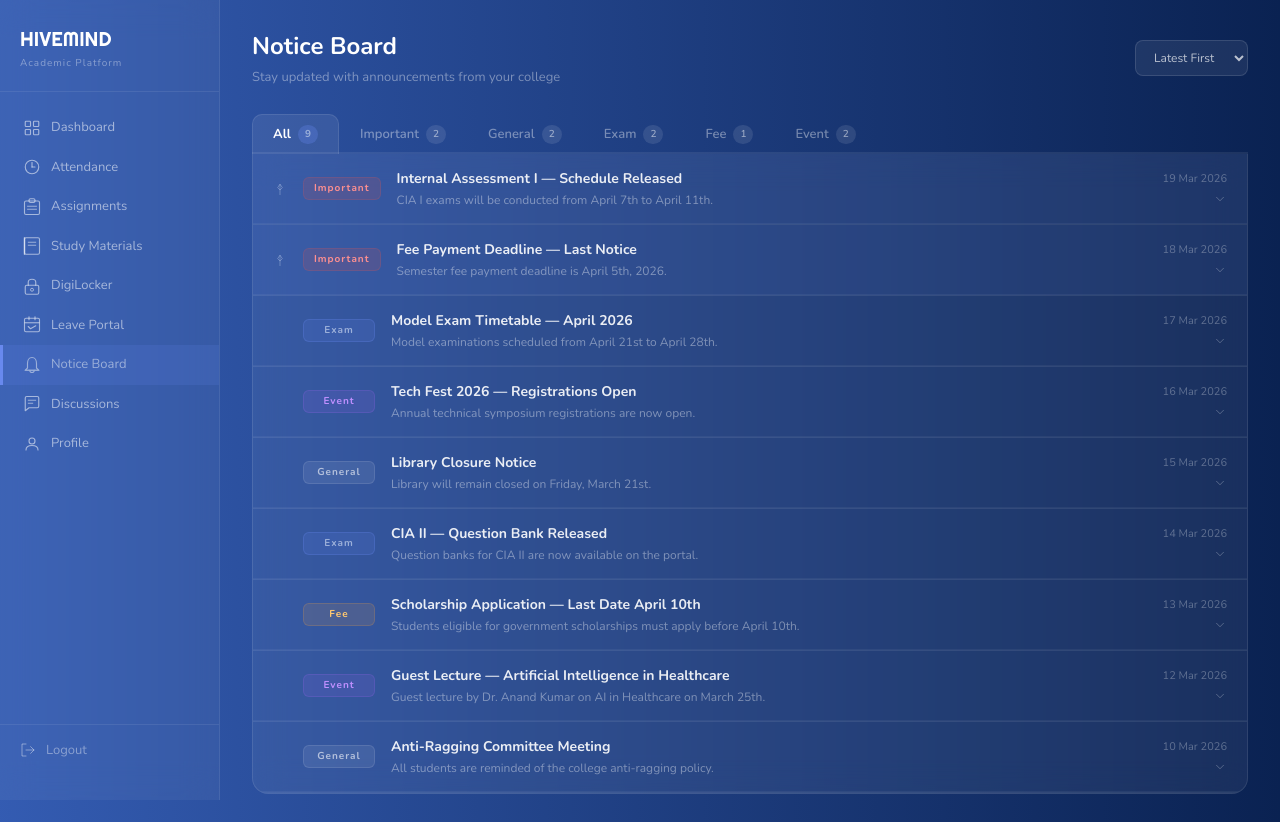
After one commit to sumedha-0407/hivemind, a Django app: page /accounts/notice/ in a window 1280 px wide. The commit adds this page. Run offline with Django 5.2, Linux system fonts and the light colour scheme.

Commit message:
notice board

```diff
--- a/accounts/urls.py
+++ b/accounts/urls.py
@@ -7,4 +7,5 @@ urlpatterns = [
     path('logout/', views.logout_view, name='logout'),
     path('dashboard/', views.dashboard_view, name='dashboard'),
     path('leave/', views.leave_view, name='leave'),
+    path('notice/', views.notice_view, name='notice'),
 ]
--- a/accounts/views.py
+++ b/accounts/views.py
@@ -40,3 +40,6 @@ def cover_view(request):
 
 def leave_view(request):
     return render(request, 'accounts/leave.html')
+
+def notice_view(request):
+    return render(request, 'accounts/notice.html')
--- a/templates/accounts/dashboard.html
+++ b/templates/accounts/dashboard.html
@@ -281,7 +281,7 @@
       <svg class="nav-icon" viewBox="0 0 24 24" fill="none"><rect x="2" y="3" width="20" height="18" rx="2" stroke="currentColor" stroke-width="1.5"/><line x1="2" y1="9" x2="22" y2="9" stroke="currentColor" stroke-width="1.5"/><line x1="8" y1="1" x2="8" y2="5" stroke="currentColor" stroke-width="1.5" stroke-linecap="round"/><line x1="16" y1="1" x2="16" y2="5" stroke="currentColor" stroke-width="1.5" stroke-linecap="round"/><path d="M7 14 L10 17 L17 13" stroke="currentColor" stroke-width="1.5" fill="none" stroke-linecap="round" stroke-linejoin="round"/></svg>
       Leave Portal
     </a>
-    <a href="#" class="nav-item">
+    <a href="{% url 'notice' %}" class="nav-item">
       <svg class="nav-icon" viewBox="0 0 24 24" fill="none"><path d="M12 2 C8 2 6 6 6 10 L6 16 L3 19 L21 19 L18 16 L18 10 C18 6 16 2 12 2 Z" stroke="currentColor" stroke-width="1.5" stroke-linejoin="round"/><line x1="3" y1="19" x2="21" y2="19" stroke="currentColor" stroke-width="1.5" stroke-linecap="round"/><path d="M9 19 Q9 22 12 22 Q15 22 15 19" stroke="currentColor" stroke-width="1.5" fill="none" stroke-linecap="round"/></svg>
       Notice Board
     </a>
@@ -369,7 +369,7 @@
         <div class="notice-item"><div class="notice-dot"></div>Project submission deadline extended to March 25th</div>
         <div class="notice-item"><div class="notice-dot"></div>Guest lecture on AI — Hall B, 2PM tomorrow</div>
         <div class="notice-item"><div class="notice-dot"></div>Library will remain closed on Friday for maintenance</div>
-        <a href="#" class="view-all-btn">View all notices →</a>
+        <a href="{% url 'notice' %}" class="view-all-btn">View all notices →</a>
       </div>
 
       <div class="bottom-card">
--- a/templates/accounts/leave.html
+++ b/templates/accounts/leave.html
@@ -10,7 +10,7 @@
   * { font-family: 'Nunito', sans-serif; box-sizing: border-box; }
 
   body {
-    background: linear-gradient(135deg, hsla(240, 60%, 25%, 1) 0%, hsla(220, 78%, 18%, 1) 50%, hsla(200, 70%, 20%, 1) 100%);
+    background: linear-gradient(90deg, hsla(221, 55%, 45%, 1) 0%, hsla(220, 78%, 18%, 1) 100%);
     min-height: 100vh;
   }
 
--- /dev/null
+++ b/templates/accounts/notice.html
@@ -0,0 +1,450 @@
+{% extends 'base.html' %}
+
+{% block title %}HIVEMIND - Notice Board{% endblock %}
+
+{% block background %}{% endblock background %}
+
+{% block content %}
+<style>
+  @import url('https://fonts.googleapis.com/css2?family=Righteous&family=Nunito:wght@400;600;700&display=swap');
+  * { font-family: 'Nunito', sans-serif; box-sizing: border-box; }
+  body {
+    background: linear-gradient(90deg, hsla(221, 55%, 45%, 1) 0%, hsla(220, 78%, 18%, 1) 100%);
+    min-height: 100vh;
+  }
+  .dash-wrap { display: flex; min-height: 100vh; }
+
+  .sidebar {
+    width: 220px; flex-shrink: 0;
+    background: rgba(255,255,255,0.05);
+    backdrop-filter: blur(16px);
+    border-right: 1px solid rgba(255,255,255,0.08);
+    display: flex; flex-direction: column;
+    padding: 24px 0; position: fixed;
+    height: 100vh; z-index: 10;
+  }
+  .sidebar-logo {
+    font-family: 'Righteous', cursive;
+    font-size: 20px; color: white;
+    padding: 0 20px 20px;
+    border-bottom: 1px solid rgba(255,255,255,0.08);
+    margin-bottom: 16px;
+  }
+  .sidebar-logo span {
+    font-size: 10px; color: rgba(255,255,255,0.4);
+    display: block; font-family: 'Nunito', sans-serif;
+    font-weight: 400; letter-spacing: 1px; margin-top: 2px;
+  }
+  .nav-item {
+    display: flex; align-items: center; gap: 10px;
+    padding: 10px 20px; font-size: 13px;
+    color: rgba(255,255,255,0.55); cursor: pointer;
+    transition: all 0.2s; text-decoration: none;
+    border-left: 3px solid transparent;
+  }
+  .nav-item:hover { background: rgba(255,255,255,0.06); color: white; text-decoration: none; }
+  .nav-item.active { background: rgba(104,137,238,0.15); color: #9bafd9; border-left-color: #6889ee; }
+  .nav-icon { width: 18px; height: 18px; flex-shrink: 0; }
+  .sidebar-footer {
+    margin-top: auto; padding: 16px 20px;
+    border-top: 1px solid rgba(255,255,255,0.08);
+  }
+  .logout-btn {
+    display: flex; align-items: center; gap: 10px;
+    font-size: 13px; color: rgba(255,255,255,0.4);
+    text-decoration: none; transition: all 0.2s;
+  }
+  .logout-btn:hover { color: #ff6b6b; text-decoration: none; }
+
+  /* MAIN */
+  .main-area { margin-left: 220px; flex: 1; padding: 28px 32px; }
+
+  /* PAGE HEADER */
+  .page-header {
+    display: flex; align-items: center; justify-content: space-between;
+    margin-bottom: 24px;
+  }
+  .page-title { font-size: 24px; font-weight: 700; color: white; margin: 0; }
+  .page-sub { font-size: 13px; color: rgba(255,255,255,0.4); margin: 4px 0 0; }
+
+  /* SORT */
+  .sort-select {
+    padding: 8px 14px; border-radius: 8px;
+    border: 1px solid rgba(255,255,255,0.12);
+    background: rgba(255,255,255,0.07);
+    color: rgba(255,255,255,0.7); font-size: 12px;
+    font-family: 'Nunito', sans-serif; outline: none; cursor: pointer;
+  }
+  .sort-select option { background: #1a2a5e; color: white; }
+
+  /* FOLDER TABS */
+  .folder-tabs {
+    display: flex; gap: 0; margin-bottom: 0;
+    border-bottom: 2px solid rgba(255,255,255,0.08);
+  }
+  .folder-tab {
+    padding: 10px 20px; cursor: pointer;
+    font-size: 13px; font-weight: 600;
+    color: rgba(255,255,255,0.4);
+    border-radius: 10px 10px 0 0;
+    border: 1px solid transparent;
+    border-bottom: none;
+    transition: all 0.2s; display: flex; align-items: center; gap: 7px;
+    position: relative; bottom: -2px;
+    background: transparent;
+  }
+  .folder-tab:hover { color: rgba(255,255,255,0.7); background: rgba(255,255,255,0.04); }
+  .folder-tab.active {
+    color: white; font-weight: 700;
+    background: rgba(255,255,255,0.08);
+    border-color: rgba(255,255,255,0.1);
+    border-bottom-color: transparent;
+  }
+  .folder-tab .tab-count {
+    font-size: 10px; padding: 2px 7px; border-radius: 10px;
+    background: rgba(255,255,255,0.1); color: rgba(255,255,255,0.5);
+  }
+  .folder-tab.active .tab-count { background: rgba(104,137,238,0.3); color: #9bafd9; }
+
+  /* NOTICE PANEL */
+  .notice-panel {
+    background: rgba(255,255,255,0.06);
+    backdrop-filter: blur(16px);
+    border: 1px solid rgba(255,255,255,0.1);
+    border-top: none; border-radius: 0 0 16px 16px;
+    overflow: hidden;
+  }
+
+  /* NOTICE ROW */
+  .notice-row {
+    display: flex; align-items: center; gap: 16px;
+    padding: 14px 20px;
+    border-bottom: 1px solid rgba(255,255,255,0.05);
+    cursor: pointer; transition: all 0.2s;
+    position: relative;
+  }
+  .notice-row:last-child { border-bottom: none; }
+  .notice-row:hover { background: rgba(255,255,255,0.05); }
+  .notice-row.expanded { background: rgba(255,255,255,0.07); }
+  .notice-row.pinned { background: rgba(104,137,238,0.06); }
+
+  .notice-pin {
+    flex-shrink: 0;
+  }
+
+  .notice-cat-badge {
+    flex-shrink: 0; padding: 3px 10px; border-radius: 6px;
+    font-size: 10px; font-weight: 700; letter-spacing: 1px;
+    min-width: 72px; text-align: center;
+  }
+  .cat-important { background: rgba(220,80,80,0.15); color: #ff9090; border: 1px solid rgba(220,80,80,0.2); }
+  .cat-general { background: rgba(255,255,255,0.08); color: rgba(255,255,255,0.6); border: 1px solid rgba(255,255,255,0.1); }
+  .cat-exam { background: rgba(104,137,238,0.15); color: #9bafd9; border: 1px solid rgba(104,137,238,0.25); }
+  .cat-fee { background: rgba(240,160,64,0.12); color: #ffc870; border: 1px solid rgba(240,160,64,0.2); }
+  .cat-event { background: rgba(160,100,240,0.12); color: #c090ff; border: 1px solid rgba(160,100,240,0.2); }
+
+  .notice-main { flex: 1; min-width: 0; }
+  .notice-title {
+    font-size: 14px; font-weight: 700; color: rgba(255,255,255,0.9);
+    white-space: nowrap; overflow: hidden; text-overflow: ellipsis;
+  }
+  .notice-row.expanded .notice-title { white-space: normal; }
+  .notice-preview {
+    font-size: 12px; color: rgba(255,255,255,0.4);
+    margin-top: 2px; white-space: nowrap; overflow: hidden; text-overflow: ellipsis;
+  }
+
+  .notice-expand {
+    max-height: 0; overflow: hidden;
+    transition: max-height 0.3s ease;
+    font-size: 13px; color: rgba(255,255,255,0.6);
+    line-height: 1.7; padding: 0 20px 0 118px;
+    border-bottom: 1px solid rgba(255,255,255,0.05);
+    background: rgba(255,255,255,0.03);
+  }
+  .notice-expand.open { max-height: 200px; padding: 12px 20px 14px 118px; }
+  .notice-expand .posted-by {
+    font-size: 11px; color: rgba(255,255,255,0.3);
+    margin-top: 8px; display: flex; align-items: center; gap: 6px;
+  }
+
+  .notice-right {
+    display: flex; flex-direction: column; align-items: flex-end;
+    gap: 4px; flex-shrink: 0;
+  }
+  .notice-date { font-size: 11px; color: rgba(255,255,255,0.3); }
+  .notice-chevron {
+    transition: transform 0.2s;
+    color: rgba(255,255,255,0.3);
+  }
+  .notice-row.expanded .notice-chevron { transform: rotate(180deg); }
+
+  .empty-notice {
+    padding: 60px 20px; text-align: center;
+    color: rgba(255,255,255,0.25); font-size: 13px;
+  }
+</style>
+
+<div class="dash-wrap">
+  <!-- SIDEBAR -->
+  <div class="sidebar">
+    <div class="sidebar-logo">
+      HIVEMIND
+      <span>Academic Platform</span>
+    </div>
+    <a href="{% url 'dashboard' %}" class="nav-item">
+      <svg class="nav-icon" viewBox="0 0 24 24" fill="none"><rect x="3" y="3" width="7" height="7" rx="1" stroke="currentColor" stroke-width="1.5"/><rect x="14" y="3" width="7" height="7" rx="1" stroke="currentColor" stroke-width="1.5"/><rect x="3" y="14" width="7" height="7" rx="1" stroke="currentColor" stroke-width="1.5"/><rect x="14" y="14" width="7" height="7" rx="1" stroke="currentColor" stroke-width="1.5"/></svg>
+      Dashboard
+    </a>
+    <a href="#" class="nav-item">
+      <svg class="nav-icon" viewBox="0 0 24 24" fill="none"><circle cx="12" cy="12" r="9" stroke="currentColor" stroke-width="1.5"/><path d="M12 12 L12 6" stroke="currentColor" stroke-width="1.5" stroke-linecap="round"/><path d="M12 12 L16 12" stroke="currentColor" stroke-width="1.5" stroke-linecap="round"/></svg>
+      Attendance
+    </a>
+    <a href="#" class="nav-item">
+      <svg class="nav-icon" viewBox="0 0 24 24" fill="none"><rect x="2" y="4" width="20" height="18" rx="2" stroke="currentColor" stroke-width="1.5"/><rect x="8" y="1" width="8" height="5" rx="2" stroke="currentColor" stroke-width="1.5"/><line x1="6" y1="11" x2="18" y2="11" stroke="currentColor" stroke-width="1.2" stroke-linecap="round"/><line x1="6" y1="15" x2="18" y2="15" stroke="currentColor" stroke-width="1.2" stroke-linecap="round"/></svg>
+      Assignments
+    </a>
+    <a href="#" class="nav-item">
+      <svg class="nav-icon" viewBox="0 0 24 24" fill="none"><path d="M2 3 Q2 1 4 1 L20 1 Q22 1 22 3 L22 21 Q22 23 20 23 L4 23 Q2 23 2 21 Z" stroke="currentColor" stroke-width="1.5"/><line x1="7" y1="7" x2="17" y2="7" stroke="currentColor" stroke-width="1.2" stroke-linecap="round"/><line x1="7" y1="11" x2="17" y2="11" stroke="currentColor" stroke-width="1.2" stroke-linecap="round"/><line x1="2" y1="1" x2="2" y2="23" stroke="currentColor" stroke-width="2" stroke-linecap="round"/></svg>
+      Study Materials
+    </a>
+    <a href="#" class="nav-item">
+      <svg class="nav-icon" viewBox="0 0 24 24" fill="none"><rect x="3" y="11" width="18" height="12" rx="2" stroke="currentColor" stroke-width="1.5"/><path d="M7 11 L7 7 Q7 3 12 3 Q17 3 17 7 L17 11" stroke="currentColor" stroke-width="1.5" fill="none" stroke-linecap="round"/><circle cx="12" cy="17" r="2" stroke="currentColor" stroke-width="1.2"/></svg>
+      DigiLocker
+    </a>
+    <a href="{% url 'leave' %}" class="nav-item">
+      <svg class="nav-icon" viewBox="0 0 24 24" fill="none"><rect x="2" y="3" width="20" height="18" rx="2" stroke="currentColor" stroke-width="1.5"/><line x1="2" y1="9" x2="22" y2="9" stroke="currentColor" stroke-width="1.5"/><line x1="8" y1="1" x2="8" y2="5" stroke="currentColor" stroke-width="1.5" stroke-linecap="round"/><line x1="16" y1="1" x2="16" y2="5" stroke="currentColor" stroke-width="1.5" stroke-linecap="round"/><path d="M7 14 L10 17 L17 13" stroke="currentColor" stroke-width="1.5" fill="none" stroke-linecap="round" stroke-linejoin="round"/></svg>
+      Leave Portal
+    </a>
+    <a href="{% url 'notice' %}" class="nav-item active">
+      <svg class="nav-icon" viewBox="0 0 24 24" fill="none"><path d="M12 2 C8 2 6 6 6 10 L6 16 L3 19 L21 19 L18 16 L18 10 C18 6 16 2 12 2 Z" stroke="currentColor" stroke-width="1.5" stroke-linejoin="round"/><line x1="3" y1="19" x2="21" y2="19" stroke="currentColor" stroke-width="1.5" stroke-linecap="round"/><path d="M9 19 Q9 22 12 22 Q15 22 15 19" stroke="currentColor" stroke-width="1.5" fill="none" stroke-linecap="round"/></svg>
+      Notice Board
+    </a>
+    <a href="#" class="nav-item">
+      <svg class="nav-icon" viewBox="0 0 24 24" fill="none"><path d="M3 4 Q3 2 5 2 L19 2 Q21 2 21 4 L21 15 Q21 17 19 17 L8 17 L3 21 L3 4 Z" stroke="currentColor" stroke-width="1.5" stroke-linejoin="round"/><line x1="7" y1="7" x2="17" y2="7" stroke="currentColor" stroke-width="1.2" stroke-linecap="round"/><line x1="7" y1="11" x2="13" y2="11" stroke="currentColor" stroke-width="1.2" stroke-linecap="round"/></svg>
+      Discussions
+    </a>
+    <a href="#" class="nav-item">
+      <svg class="nav-icon" viewBox="0 0 24 24" fill="none"><circle cx="12" cy="8" r="4" stroke="currentColor" stroke-width="1.5"/><path d="M4 20 Q4 14 12 14 Q20 14 20 20" stroke="currentColor" stroke-width="1.5" fill="none" stroke-linecap="round"/></svg>
+      Profile
+    </a>
+    <div class="sidebar-footer">
+      <a href="{% url 'logout' %}" class="logout-btn">
+        <svg width="16" height="16" viewBox="0 0 24 24" fill="none"><path d="M9 21 L3 21 L3 3 L9 3" stroke="currentColor" stroke-width="1.5" stroke-linecap="round"/><path d="M16 17 L21 12 L16 7" stroke="currentColor" stroke-width="1.5" stroke-linecap="round" stroke-linejoin="round"/><line x1="21" y1="12" x2="9" y2="12" stroke="currentColor" stroke-width="1.5" stroke-linecap="round"/></svg>
+        Logout
+      </a>
+    </div>
+  </div>
+
+  <!-- MAIN -->
+  <div class="main-area">
+    <div class="page-header">
+      <div>
+        <div class="page-title">Notice Board</div>
+        <div class="page-sub">Stay updated with announcements from your college</div>
+      </div>
+      <select class="sort-select" id="sort-select" onchange="renderNotices()">
+        <option value="newest">Latest First</option>
+        <option value="oldest">Oldest First</option>
+      </select>
+    </div>
+
+    <!-- FOLDER TABS -->
+    <div class="folder-tabs" id="folder-tabs">
+      <div class="folder-tab active" onclick="setTab('all')" id="tab-all">
+        All <span class="tab-count" id="count-all">0</span>
+      </div>
+      <div class="folder-tab" onclick="setTab('important')" id="tab-important">
+        Important <span class="tab-count" id="count-important">0</span>
+      </div>
+      <div class="folder-tab" onclick="setTab('general')" id="tab-general">
+        General <span class="tab-count" id="count-general">0</span>
+      </div>
+      <div class="folder-tab" onclick="setTab('exam')" id="tab-exam">
+        Exam <span class="tab-count" id="count-exam">0</span>
+      </div>
+      <div class="folder-tab" onclick="setTab('fee')" id="tab-fee">
+        Fee <span class="tab-count" id="count-fee">0</span>
+      </div>
+      <div class="folder-tab" onclick="setTab('event')" id="tab-event">
+        Event <span class="tab-count" id="count-event">0</span>
+      </div>
+    </div>
+
+    <!-- NOTICE PANEL -->
+    <div class="notice-panel" id="notice-panel"></div>
+  </div>
+</div>
+
+<script>
+  const notices = [
+    {
+      id: 1, pinned: true, category: 'important',
+      title: 'Internal Assessment I — Schedule Released',
+      preview: 'CIA I exams will be conducted from April 7th to April 11th.',
+      full: 'CIA I examinations will be conducted from April 7th to April 11th, 2026. All students are required to check their individual timetables on the college portal. Attendance during exam days is mandatory. Students with less than 75% attendance may not be permitted to write the exam.',
+      postedBy: 'Dr. R. Priya — HOD, AI&DS',
+      date: '2026-03-19'
+    },
+    {
+      id: 2, pinned: true, category: 'important',
+      title: 'Fee Payment Deadline — Last Notice',
+      preview: 'Semester fee payment deadline is April 5th, 2026.',
+      full: 'This is the final notice regarding semester fee payment. All students must complete their fee payment before April 5th, 2026. Students who fail to pay by the deadline will not be permitted to write internal assessments. Please contact the accounts department for any clarification.',
+      postedBy: 'Administrative Office',
+      date: '2026-03-18'
+    },
+    {
+      id: 3, pinned: false, category: 'exam',
+      title: 'Model Exam Timetable — April 2026',
+      preview: 'Model examinations scheduled from April 21st to April 28th.',
+      full: 'Model examinations for IV semester students will be conducted from April 21st to April 28th, 2026. The detailed subject-wise timetable will be shared by class coordinators. Students are advised to start their preparation well in advance.',
+      postedBy: 'Examination Cell',
+      date: '2026-03-17'
+    },
+    {
+      id: 4, pinned: false, category: 'event',
+      title: 'Tech Fest 2026 — Registrations Open',
+      preview: 'Annual technical symposium registrations are now open.',
+      full: 'TECHNOVATION 2026, the annual technical symposium of our college, will be held on April 15th and 16th. Events include paper presentation, coding contest, project expo, and more. Registration forms are available at the department office. Last date for registration is April 5th.',
+      postedBy: 'Student Affairs Department',
+      date: '2026-03-16'
+    },
+    {
+      id: 5, pinned: false, category: 'general',
+      title: 'Library Closure Notice',
+      preview: 'Library will remain closed on Friday, March 21st.',
+      full: 'This is to inform all students that the college library will remain closed on Friday, March 21st, 2026 due to annual stock verification. Normal library services will resume from Monday, March 24th. Students are requested to return all borrowed books before Thursday.',
+      postedBy: 'Library Department',
+      date: '2026-03-15'
+    },
+    {
+      id: 6, pinned: false, category: 'exam',
+      title: 'CIA II — Question Bank Released',
+      preview: 'Question banks for CIA II are now available on the portal.',
+      full: 'The question banks for CIA II examinations have been uploaded to the college portal. Students can access subject-wise question banks under the Academics section. These are for reference purposes only. CIA II will be conducted in the last week of April.',
+      postedBy: 'Academic Section',
+      date: '2026-03-14'
+    },
+    {
+      id: 7, pinned: false, category: 'fee',
+      title: 'Scholarship Application — Last Date April 10th',
+      preview: 'Students eligible for government scholarships must apply before April 10th.',
+      full: 'Students who are eligible for government scholarships (BC, MBC, SC/ST) are requested to submit their applications along with required documents at the scholarship section before April 10th, 2026. Documents required: income certificate, community certificate, marksheets of previous semesters.',
+      postedBy: 'Scholarship Cell',
+      date: '2026-03-13'
+    },
+    {
+      id: 8, pinned: false, category: 'event',
+      title: 'Guest Lecture — Artificial Intelligence in Healthcare',
+      preview: 'Guest lecture by Dr. Anand Kumar on AI in Healthcare on March 25th.',
+      full: 'A guest lecture on "Artificial Intelligence in Healthcare" will be conducted on March 25th, 2026 at 2:00 PM in Seminar Hall B. The speaker is Dr. Anand Kumar, Senior Data Scientist at Apollo Hospitals. Attendance is mandatory for all II year AI&DS students. On-duty will be provided.',
+      postedBy: 'Department of AI&DS',
+      date: '2026-03-12'
+    },
+    {
+      id: 9, pinned: false, category: 'general',
+      title: 'Anti-Ragging Committee Meeting',
+      preview: 'All students are reminded of the college anti-ragging policy.',
+      full: 'The college anti-ragging committee reminds all students that ragging in any form is strictly prohibited and punishable by law. Any incident of ragging should be immediately reported to the committee or the college helpline. The committee ensures complete confidentiality of complaints.',
+      postedBy: 'Anti-Ragging Committee',
+      date: '2026-03-10'
+    },
+  ];
+
+  let currentTab = 'all';
+  let expandedId = null;
+
+  function setTab(tab) {
+    currentTab = tab;
+    document.querySelectorAll('.folder-tab').forEach(t => t.classList.remove('active'));
+    document.getElementById('tab-' + tab).classList.add('active');
+    expandedId = null;
+    renderNotices();
+  }
+
+  function formatDate(d) {
+    return new Date(d).toLocaleDateString('en-IN', { day: '2-digit', month: 'short', year: 'numeric' });
+  }
+
+  function getCatClass(cat) {
+    return 'cat-' + cat;
+  }
+
+  function getCatLabel(cat) {
+    return cat.charAt(0).toUpperCase() + cat.slice(1);
+  }
+
+  function pinSVG(color) {
+    return `<svg width="14" height="14" viewBox="0 0 24 24" fill="none">
+      <path d="M12 2 L12 12 M8 8 L12 2 L16 8 L12 12 L8 8 Z" stroke="${color}" stroke-width="1.5" stroke-linejoin="round" fill="none"/>
+      <line x1="12" y1="12" x2="12" y2="20" stroke="${color}" stroke-width="1.5" stroke-linecap="round"/>
+    </svg>`;
+  }
+
+  function renderNotices() {
+    const sort = document.getElementById('sort-select').value;
+
+    let filtered = currentTab === 'all' ? [...notices] : notices.filter(n => n.category === currentTab);
+    filtered.sort((a, b) => sort === 'newest'
+      ? new Date(b.date) - new Date(a.date)
+      : new Date(a.date) - new Date(b.date)
+    );
+
+    // Pinned always on top
+    filtered.sort((a, b) => (b.pinned ? 1 : 0) - (a.pinned ? 1 : 0));
+
+    // Update counts
+    const cats = ['all', 'important', 'general', 'exam', 'fee', 'event'];
+    cats.forEach(cat => {
+      const c = cat === 'all' ? notices.length : notices.filter(n => n.category === cat).length;
+      document.getElementById('count-' + cat).textContent = c;
+    });
+
+    const panel = document.getElementById('notice-panel');
+    if (filtered.length === 0) {
+      panel.innerHTML = '<div class="empty-notice">No notices in this category yet.</div>';
+      return;
+    }
+
+    panel.innerHTML = filtered.map(n => `
+      <div>
+        <div class="notice-row ${n.pinned ? 'pinned' : ''} ${expandedId === n.id ? 'expanded' : ''}"
+             onclick="toggleExpand(${n.id})">
+          <div class="notice-pin">
+            ${n.pinned ? pinSVG('rgba(155,175,217,0.6)') : '<div style="width:14px"></div>'}
+          </div>
+          <div class="notice-cat-badge ${getCatClass(n.category)}">${getCatLabel(n.category)}</div>
+          <div class="notice-main">
+            <div class="notice-title">${n.title}</div>
+            <div class="notice-preview">${n.preview}</div>
+          </div>
+          <div class="notice-right">
+            <div class="notice-date">${formatDate(n.date)}</div>
+            <svg class="notice-chevron" width="14" height="14" viewBox="0 0 24 24" fill="none">
+              <path d="M6 9 L12 15 L18 9" stroke="rgba(255,255,255,0.3)" stroke-width="1.5" stroke-linecap="round" stroke-linejoin="round"/>
+            </svg>
+          </div>
+        </div>
+        <div class="notice-expand ${expandedId === n.id ? 'open' : ''}" id="expand-${n.id}">
+          ${n.full}
+          <div class="posted-by">
+            <svg width="12" height="12" viewBox="0 0 24 24" fill="none"><circle cx="12" cy="8" r="4" stroke="currentColor" stroke-width="1.5"/><path d="M4 20 Q4 14 12 14 Q20 14 20 20" stroke="currentColor" stroke-width="1.5" fill="none" stroke-linecap="round"/></svg>
+            ${n.postedBy} &nbsp;·&nbsp; ${formatDate(n.date)}
+          </div>
+        </div>
+      </div>
+    `).join('');
+  }
+
+  function toggleExpand(id) {
+    expandedId = expandedId === id ? null : id;
+    renderNotices();
+  }
+
+  renderNotices();
+</script>
+
+{% endblock %}
+
+{% block extra_js %}{% endblock %}
```
